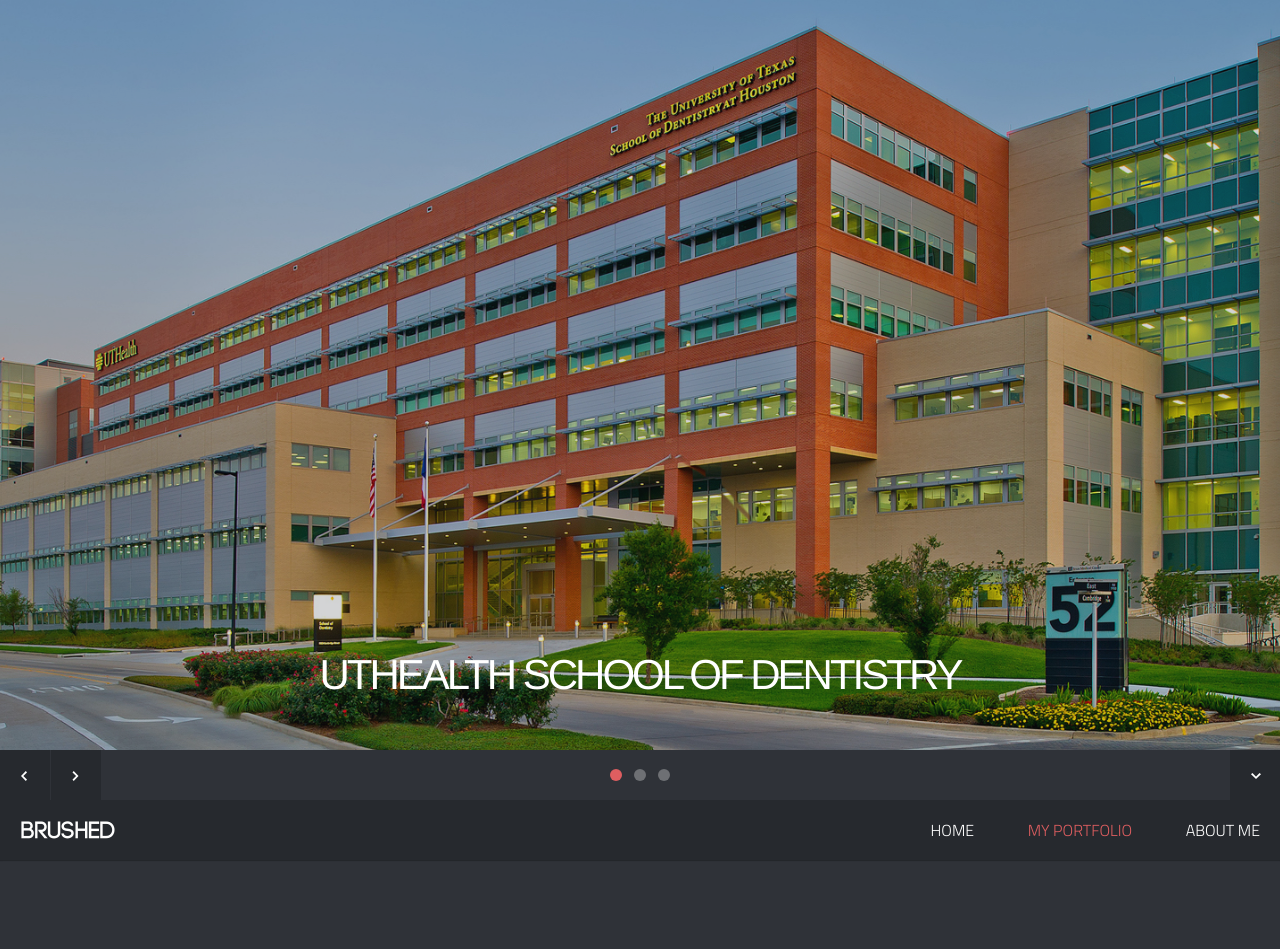
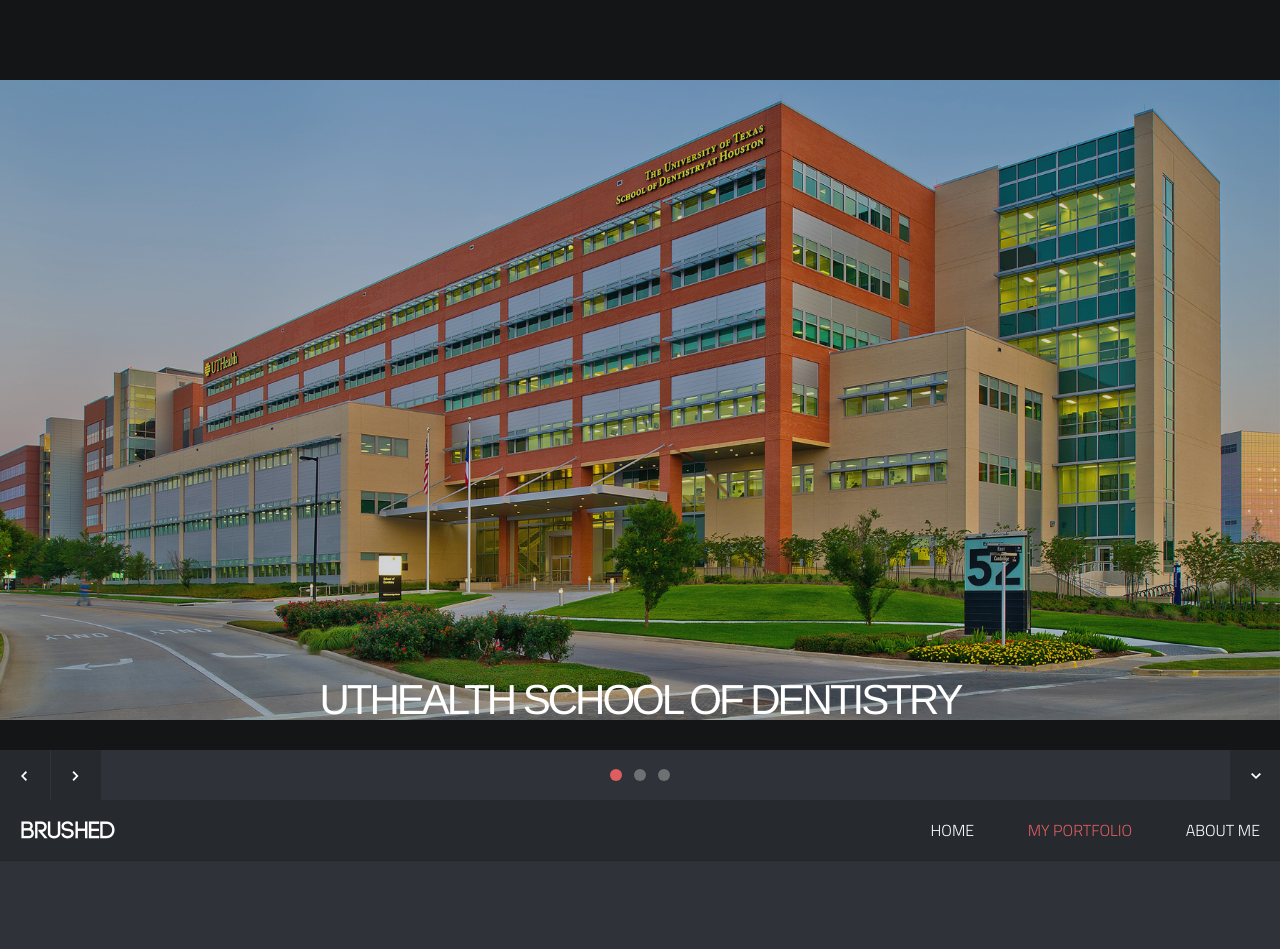
Before and after one commit to hannguyenutsd/hannguyenutsd.github.com, a PHP site: page / in a window 1280 px wide. Shown: the top 949 px of the page. Run offline with PHP 8.4, Linux system fonts and the light colour scheme.

Commit message:
try fit portrait

```diff
--- a/css/main.css
+++ b/css/main.css
@@ -325,7 +325,7 @@
 	margin: 0;
 	text-align: center;
 	text-shadow: none;
-	bottom: 75px;
+	bottom: 50px;
     position: fixed;
 }
 
--- a/js/main.js
+++ b/js/main.js
@@ -69,8 +69,8 @@
 		vertical_center         :   1,			// Vertically center background
 		horizontal_center       :   1,			// Horizontally center background
 		fit_always				:	0,			// Image will never exceed browser width or height (Ignores min. dimensions)
-		fit_portrait         	:   1,			// Portrait images will not exceed browser height
-		fit_landscape			:   0,			// Landscape images will not exceed browser width
+		fit_portrait         	:   0,			// Portrait images will not exceed browser height
+		fit_landscape			:   1,			// Landscape images will not exceed browser width
 
 		// Components
 		slide_links				:	'blank',	// Individual links for each slide (Options: false, 'num', 'name', 'blank')
```
